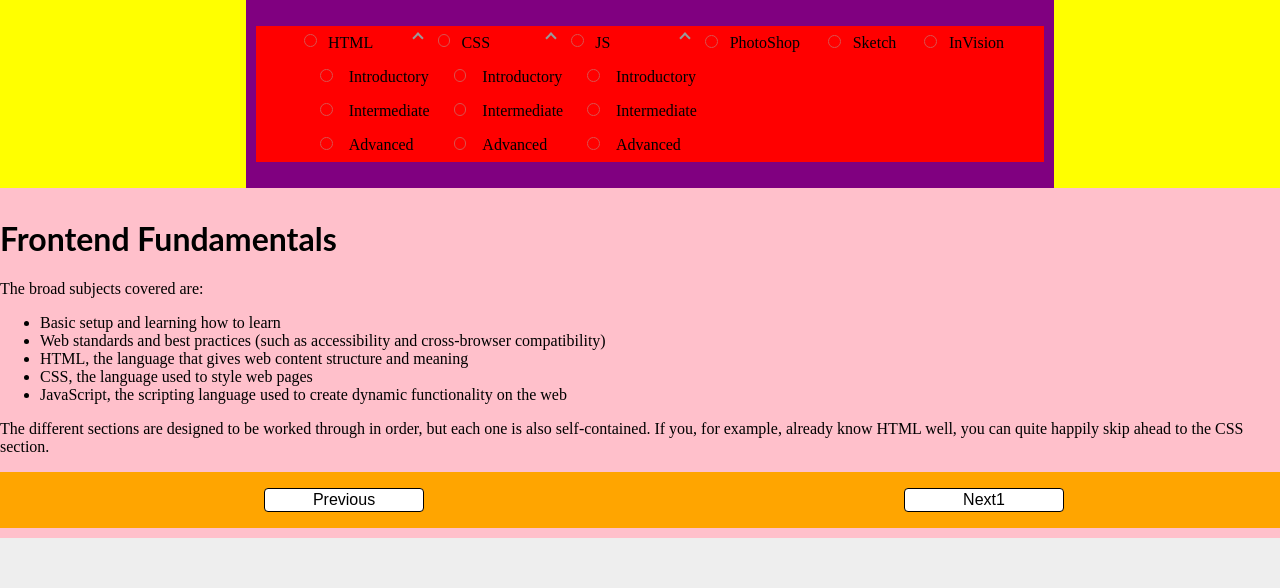
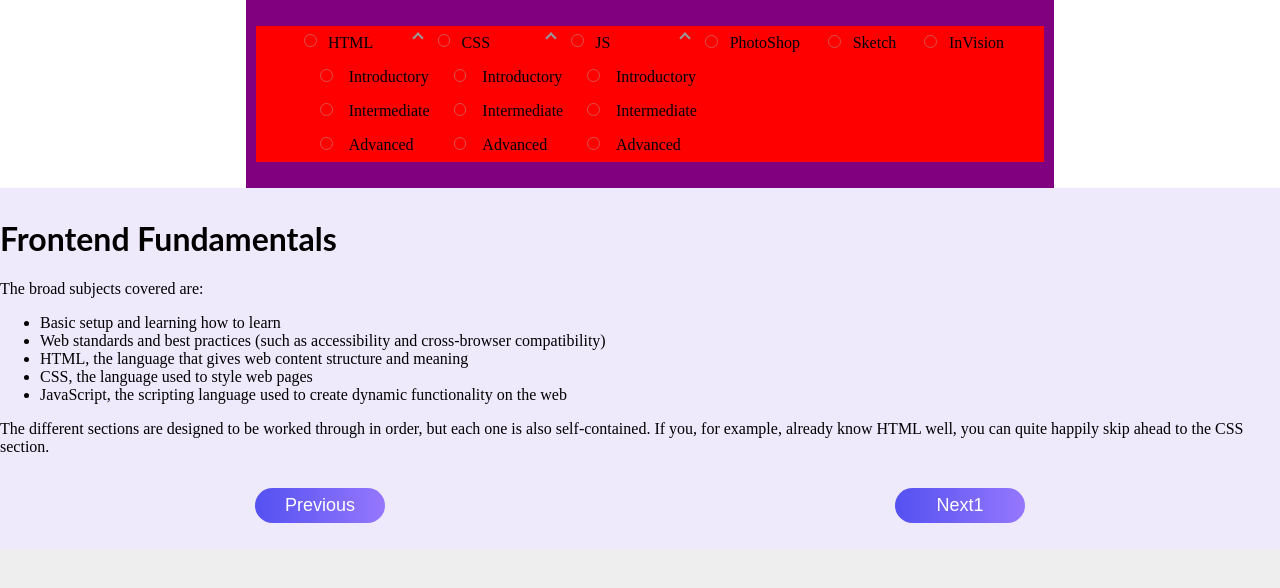
Before and after one commit to oscarmauriciogiraldo/nested-step-progress-bar-8nnyh4, an Angular app: page /start in a window 1280 px wide. Shown: the top 588 px of the page. Built offline with nearby package versions, Linux system fonts and the light colour scheme.

Commit message:
buton styles

```diff
--- a/src/app/app.component.scss
+++ b/src/app/app.component.scss
@@ -13,38 +13,48 @@
   justify-content: center;
   align-items: center;
   //height: calc(100% - 3.5rem);
-  background: yellow;
+  //background: yellow;
+  background: #fff;
   .content-view {
     display: flex;
     width: 100%;
     flex-direction: column;
     justify-content: center;
+    align-items: center;
     padding: 10px;
-    background: pink;
+    //background: pink;
+    background: #efe9fc;
     .toolbar {
       display: flex;
       width: 100%;
       justify-content: space-around;
       align-items: center;
       padding: 1rem;
-      background: orange;
+      //background: orange;
+      background: #efe9fc;
       button {
-        font-size: 1rem;
-        padding: 0.125rem 0;
-        margin-left: 1rem;
-        width: 10rem;
-        background-color: #fff;
-        border: 1px solid #000;
-        border-radius: 0.25rem;
-        color: #000;
+        display: inline-block;
+        padding: 5px 20px;
+        width: 130px;
+        height: 35px;
+        text-decoration: none;
+        text-align: center;
+        font-size: 18px;
+        font-style: normal;
+        font-weight: 400;
+        line-height: 23px;
+        border: none;
+        background: linear-gradient(270deg, #a07eff -17.41%, #5451f1 100%);
+        color: #fff;
+        border-radius: 95px;
+        cursor: pointer;
+        transition: all 400ms ease;
       }
 
       button:hover {
-        background-color: #000;
-        border-color: #fff;
-        border-radius: 0.25rem;
-        color: #fff;
-        cursor: pointer;
+        border: 1px solid #6800f0;
+        background: #fff;
+        color: #6800f0;
       }
     }
   }
```
